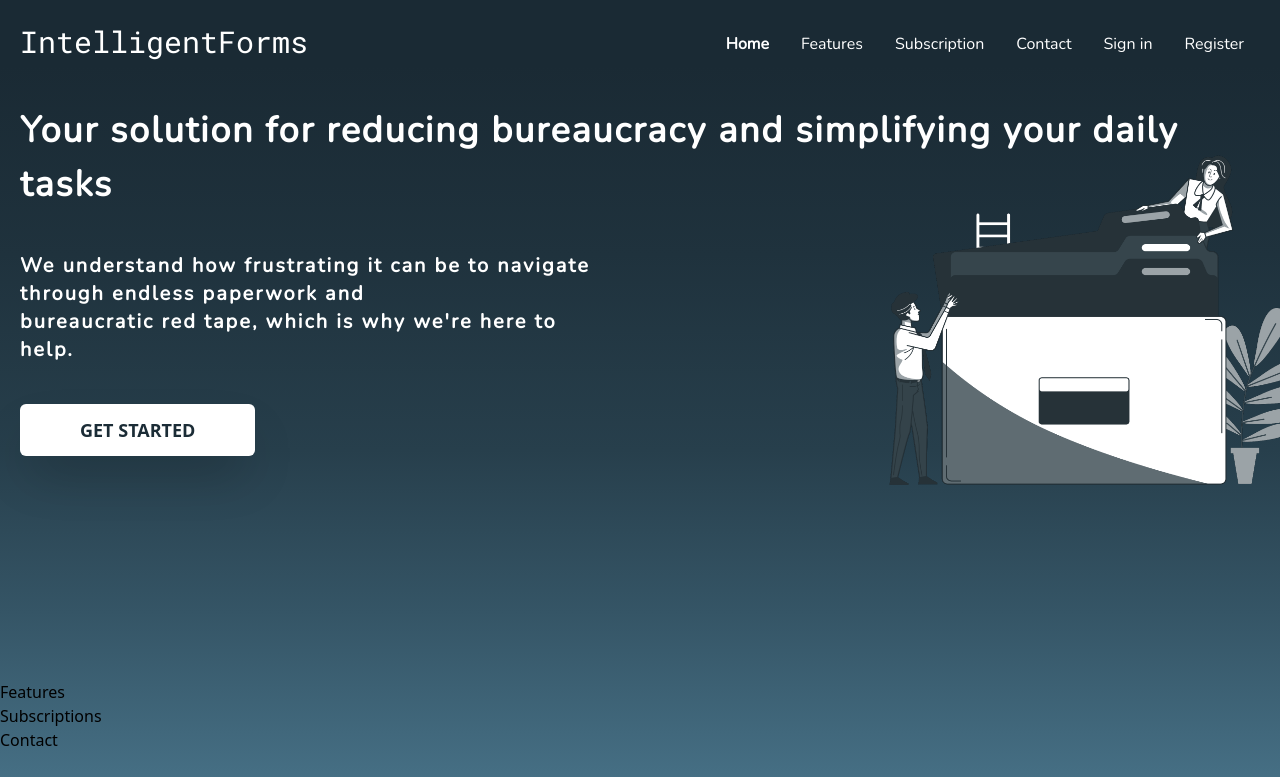
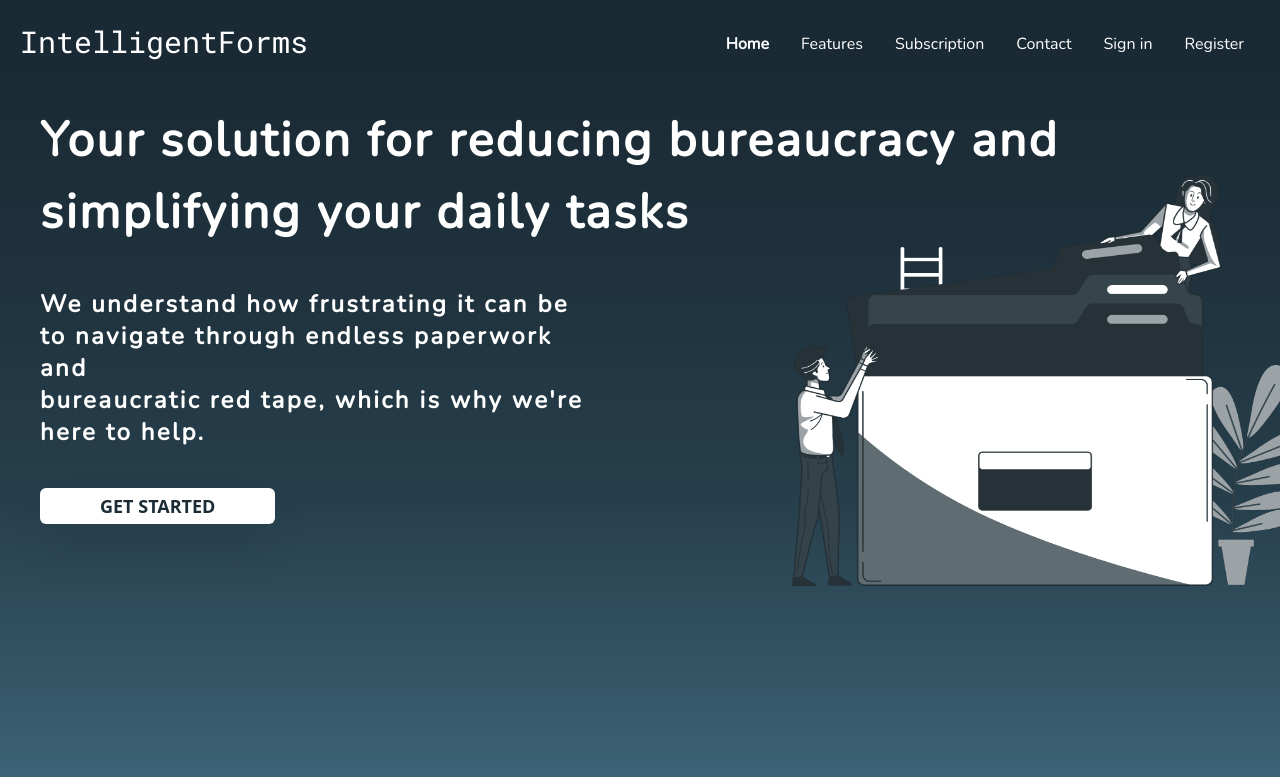
Before and after one commit to AlinOrobet/frontend-intelligent-forms, a Next.js app: page / in a window 1280 px wide. Shown: the top 777 px of the page. Built offline with nearby package versions, Linux system fonts and the light colour scheme.

Commit message:
hero all display types

```diff
--- a/components/GuestComponents/Hero.js
+++ b/components/GuestComponents/Hero.js
@@ -4,17 +4,17 @@ import Link from "next/link";
 
 function Hero() {
   return (
-    <div className="h-full w-screen p-3 md:p-5 ">
-      <h2 className=" text-3xl font-secondary font-bold text-white  md:text-4xl tracking-wider md:leading-normal">
+    <div className="h-full w-full p-3 md:p-5 lg:px-10">
+      <h2 className=" text-3xl font-secondary font-bold text-white  md:text-4xl tracking-wider md:leading-normal lg:text-5xl lg:leading-normal ">
         Your solution for reducing bureaucracy and simplifying your daily tasks
       </h2>
 
       {/* imag + inner block */}
-      <div className="grid grid-rows-2 md:grid-cols-2 justify-between  mt-[240px] md:mt-10">
+      <div className="grid grid-rows-2 md:grid-cols-2 justify-between  mt-[280px] md:mt-10 lg:items-center lg:justify-center">
         {/* WE understand + button inner block */}
         <div className=" space-y-10 md:pr-10 ">
           {/* We understand part */}
-          <div className=" font-secondary font-bold text-white text-xl text-center tracking-widest md:text-left">
+          <div className=" font-secondary font-bold text-white text-xl text-center tracking-widest md:text-left lg:text-2xl">
             <p>
               We understand how frustrating it can be to navigate through
               endless paperwork and
@@ -23,12 +23,12 @@ function Hero() {
             <p></p>
           </div>
           {/* GET STARTED */}
-          <button className=" text-secondary bg-white py-3 px-[100px] rounded-md font-bold text-lg block m-auto shadow-2xl md:m-0 md:px-[60px] ">
+          <button className=" text-secondary bg-white py-3 px-[100px] rounded-md font-bold text-lg block m-auto shadow-2xl md:m-0 md:px-[60px] lg:py-1 ">
             <Link href="/" />
             GET STARTED
           </button>
         </div>
-        <div className=" absolute top-[120px]   right-[0px]  w-[320px] h-[360px]  md:w-[440px] md:h-[480px]  md:top-[80px]">
+        <div className=" absolute top-[120px]   right-[0px]  w-[320px] h-[360px]  md:w-[440px] md:h-[480px]  md:top-[80px] lg:h-[600px] lg:w-[550px]  ">
           <Image src="/assets/main/hero-img.png" alt="imagine-hero" fill />
         </div>
       </div>
```
